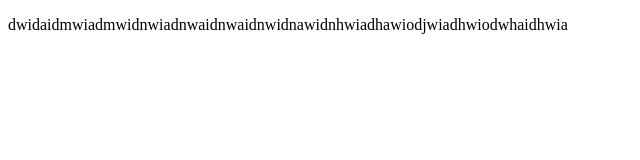
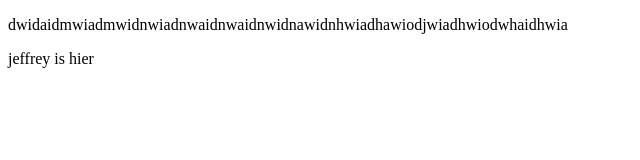
Before and after one commit to Isissss/AKino, a plain HTML site: page index.html in a window 1280 px wide. Shown: the full height of the page, 0-640 px from the left. Drawn offline with Linux system fonts and the light colour scheme.

Commit message:
Jeffrey heeft gepushed

```diff
--- a/index.html
+++ b/index.html
@@ -8,5 +8,6 @@
 </head>
 <body>
     <p> dwidaidmwiadmwidnwiadnwaidnwaidnwidnawidnhwiadhawiodjwiadhwiodwhaidhwia</p>
+    <p>jeffrey is hier</p>
 </body>
 </html>
```
